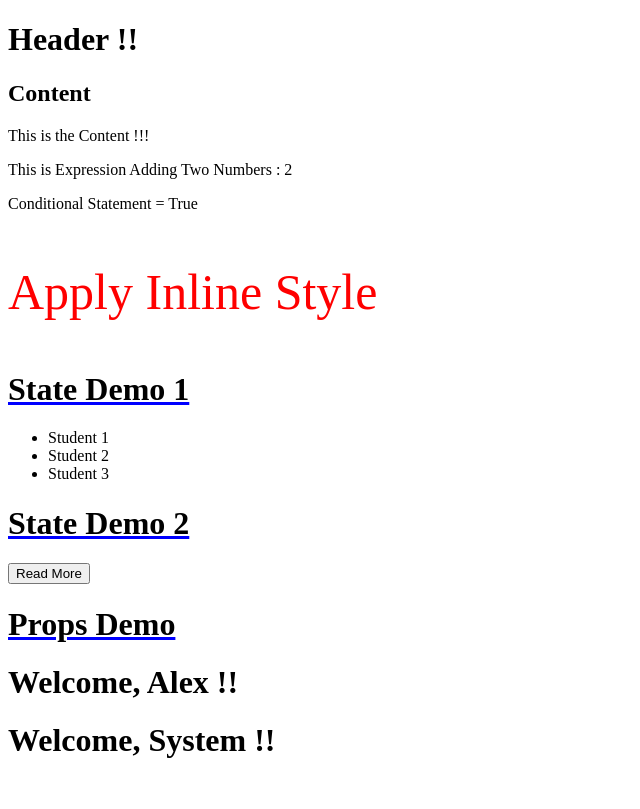
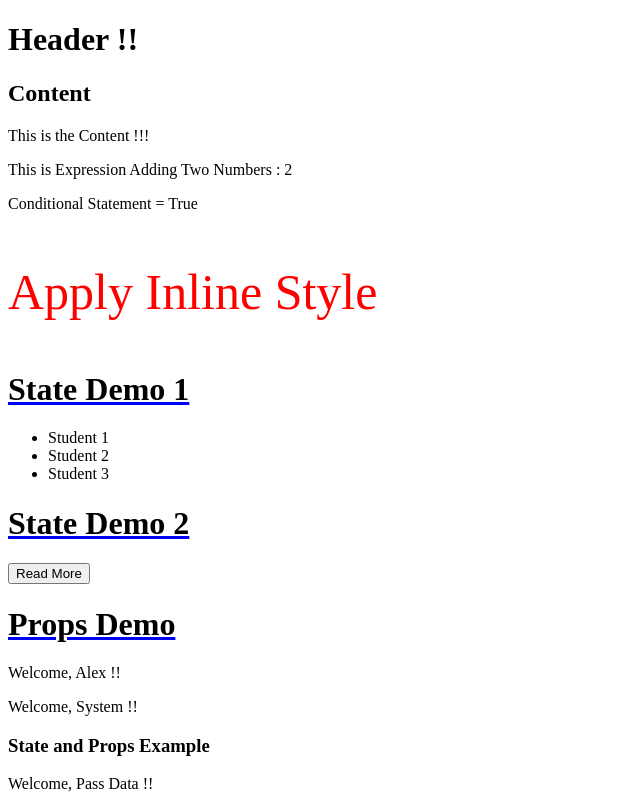
Before and after one commit to fitsumcs/ReactDemo, a React (Create React App) app: page / in a window 1280 px wide. Shown: the whole page, without its empty margins (0-640 px from the left). Built offline with nearby package versions, Linux system fonts and the light colour scheme.

Commit message:
Props and State Example ..

```diff
--- a/src/Content.js
+++ b/src/Content.js
@@ -1,8 +1,8 @@
 import React from 'react';
 import StudentList  from './StudentList';
 import StateDemo1  from './StateDemo1';
-
 import PropsDemo  from './PropsDemo';
+import PropsandState  from './PropsandState';
 
 // import style.css stylesheet
 import './style.css'
@@ -38,6 +38,10 @@ class Content extends React.Component{
     <h1 className="UnderLine">Props Demo</h1>
     <PropsDemo  name = "Alex"/>
     <PropsDemo  />
+
+    {/* Props and State  */}
+    <PropsandState />
+
    </div>
     )
   }
--- a/src/PropsDemo.js
+++ b/src/PropsDemo.js
@@ -9,7 +9,7 @@ class PropsDemo extends React.Component{
   render(){
     return(
       <div>
-           <h1 > Welcome,  {this.props.name} !!</h1>
+           <p > Welcome,  {this.props.name} !!</p>
       </div>
     )
   }
--- /dev/null
+++ b/src/PropsandState.js
@@ -0,0 +1,43 @@
+import React from 'react';
+
+
+
+class PropsandState extends React.Component{
+
+
+    constructor(props)
+    {
+        super();
+        this.state = {
+             name : "Pass Data"
+        }
+    }
+
+  render(){
+    return(
+      <div>
+           <PropsPass jtp={this.state.name}/>
+      </div>
+    )
+  }
+
+}
+
+
+//pass props
+class PropsPass extends React.Component{
+
+
+
+    render(){
+      return(
+        <div>
+            <h3>State and Props Example</h3>
+             <p > Welcome,  {this.props.jtp} !!</p>
+        </div>
+      )
+    }
+
+  }
+
+export default PropsandState;
```
Also changed, not shown: 1 other file (tests, documents, lock files or other folders).
